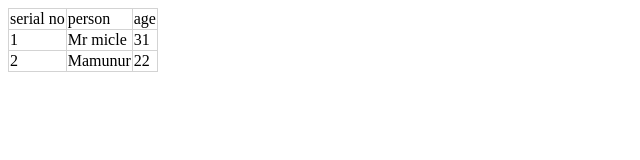
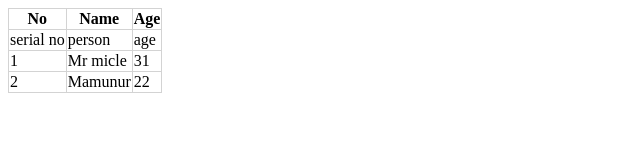
Before and after one commit to Roshid12/new-table-repo, a plain HTML site: page table.html in a window 1280 px wide. Shown: the whole page, without its empty margins (0-640 px from the left). Drawn offline with Linux system fonts and the light colour scheme.

Commit message:
new genarel table

```diff
--- a/table.html
+++ b/table.html
@@ -9,13 +9,20 @@
         table{
             border-collapse: collapse;
         }
-        td{
+        td,th{
             border: 1px solid lightgray;
+            padding: 5px 15;
         }
     </style>
 </head>
 <body>
     <table>
+        <tr>
+            <th>No</th>
+            <th>Name</th>
+            <th>Age</th>
+        </tr>
+        <tbody>
             <tr>
                 <td>serial no</td>
                 <td>person</td>
@@ -31,6 +38,7 @@
                 <td>Mamunur</td>
                 <td>22</td>
             </tr>
+        </tbody>
     </table>
 </body>
 </html>
```
Lines whose indentation alone changed are shown as unchanged.
